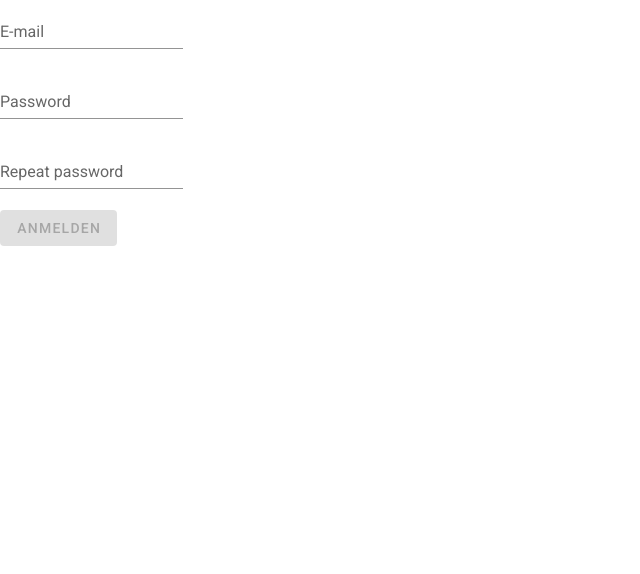
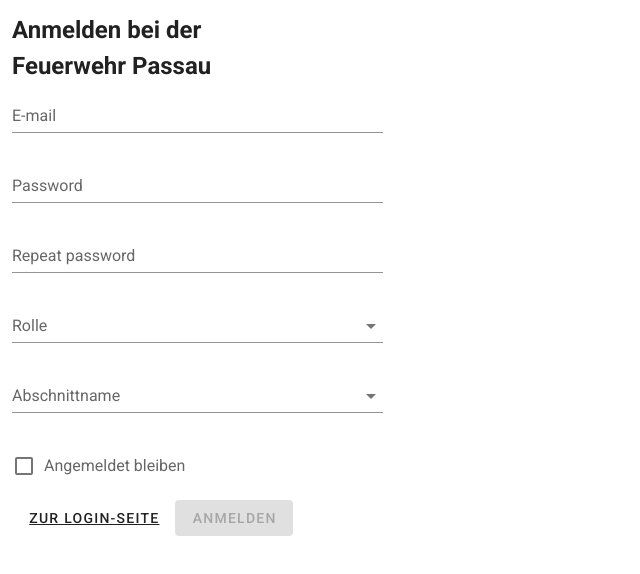
Before and after one commit to AlaaEzzeldin/sandbags-management, a Vue app in the folder sandsack-management-frontend/: page /auth/sign-up in a window 1280 px wide. Shown: the top 574 px of the page, without its empty margins (0-640 px from the left). Built offline with nearby package versions, Linux system fonts and the light colour scheme.

Commit message:
feat Added fields to sign up page

```diff
--- a/sandsack-management-frontend/src/views/SignupPage.vue
+++ b/sandsack-management-frontend/src/views/SignupPage.vue
@@ -1,23 +1,49 @@
 <template>
+  <v-container>
+    <v-row>
+      <v-col cols="4">
         <v-form v-model="valid">
+          <h2>Anmelden bei der</h2>
+          <h2>Feuerwehr Passau</h2>
           <v-text-field
               v-model="email"
-        :rules="emailRules"
+              :rules="[v => !!v || 'Email is required']"
               label="E-mail"
               required
           ></v-text-field>
           <v-text-field
               v-model="password"
-        :rules="passwordRules"
+              :rules="[v => !!v || 'Password is required']"
               label="Password"
               required
           ></v-text-field>
           <v-text-field
               v-model="password"
-        :rules="passwordRules"
+              :rules="[v => !!v || 'Password is required']"
               label="Repeat password"
               required
           ></v-text-field>
+          <v-select
+              v-model="select"
+              :items="rolleList"
+              :rules="[v => !!v || 'Rolle is required']"
+              label="Rolle"
+              required
+          ></v-select>
+          <v-select
+              v-model="select"
+              :items="abschnittnameList"
+              :rules="[v => !!v || 'Abschnittname is required']"
+              label="Abschnittname"
+              required
+          ></v-select>
+          <v-checkbox
+              v-model="checkbox"
+              :label="`Angemeldet bleiben`"
+          ></v-checkbox>
+          <v-btn text>
+            <u>Zur Login-Seite</u>
+          </v-btn>
           <v-btn
               :disabled="!valid"
               color="success"
@@ -27,6 +53,9 @@
             Anmelden
           </v-btn>
         </v-form>
+      </v-col>
+    </v-row>
+  </v-container>
 </template>
 
 <script>
@@ -35,7 +64,18 @@
   name: 'SignupPage',
 
   data: () => ({
-
+    abschnittnameList: [
+      'Hauptabschintt-Mitte',
+      'EA 1-Altstadt',
+      'EA 1.1 Altstadt- Ost',
+      'Mollnhof',
+    ],
+    rolleList: [
+        'Unterabschnittleiter',
+        'Einsatzabschnittleiter',
+        'Hauptabschnittleiter',
+        'Mollnhofleiter',
+    ]
   }),
 
 }
```
Lines whose indentation alone changed are shown as unchanged.
